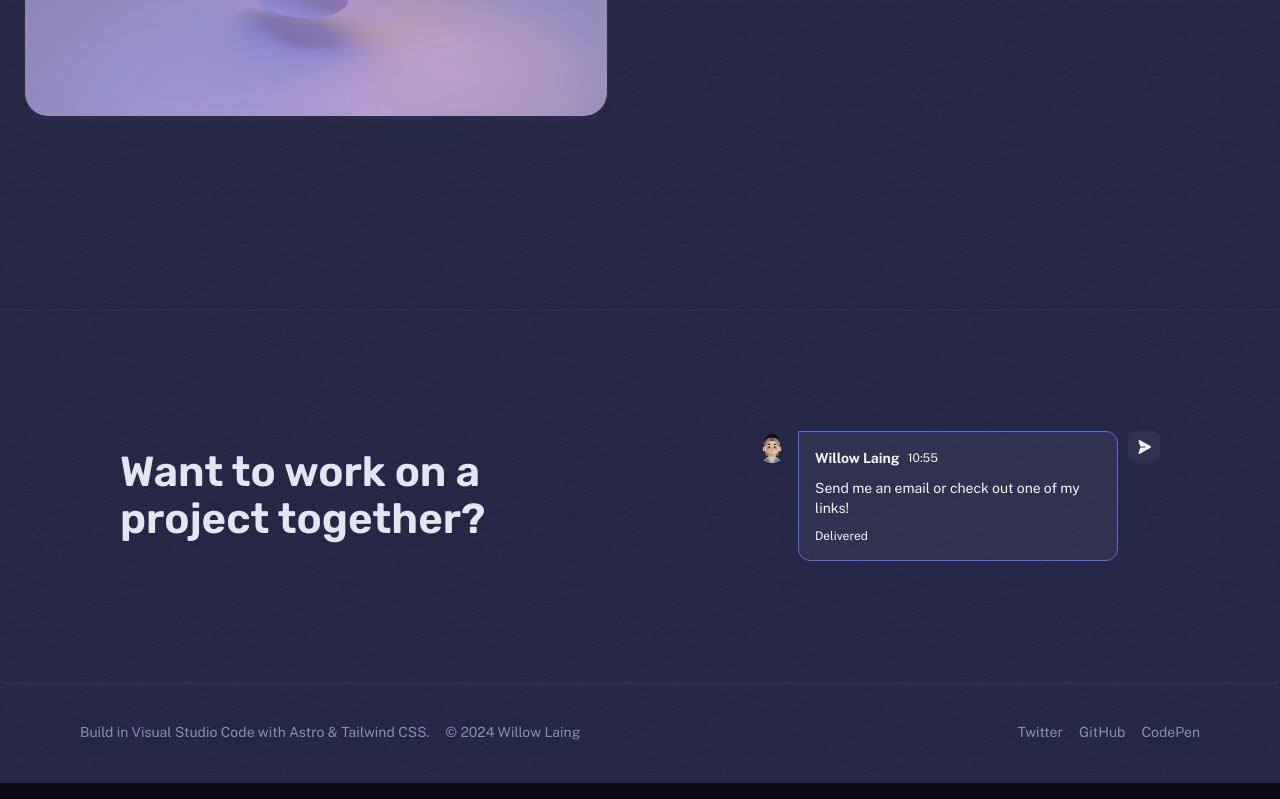
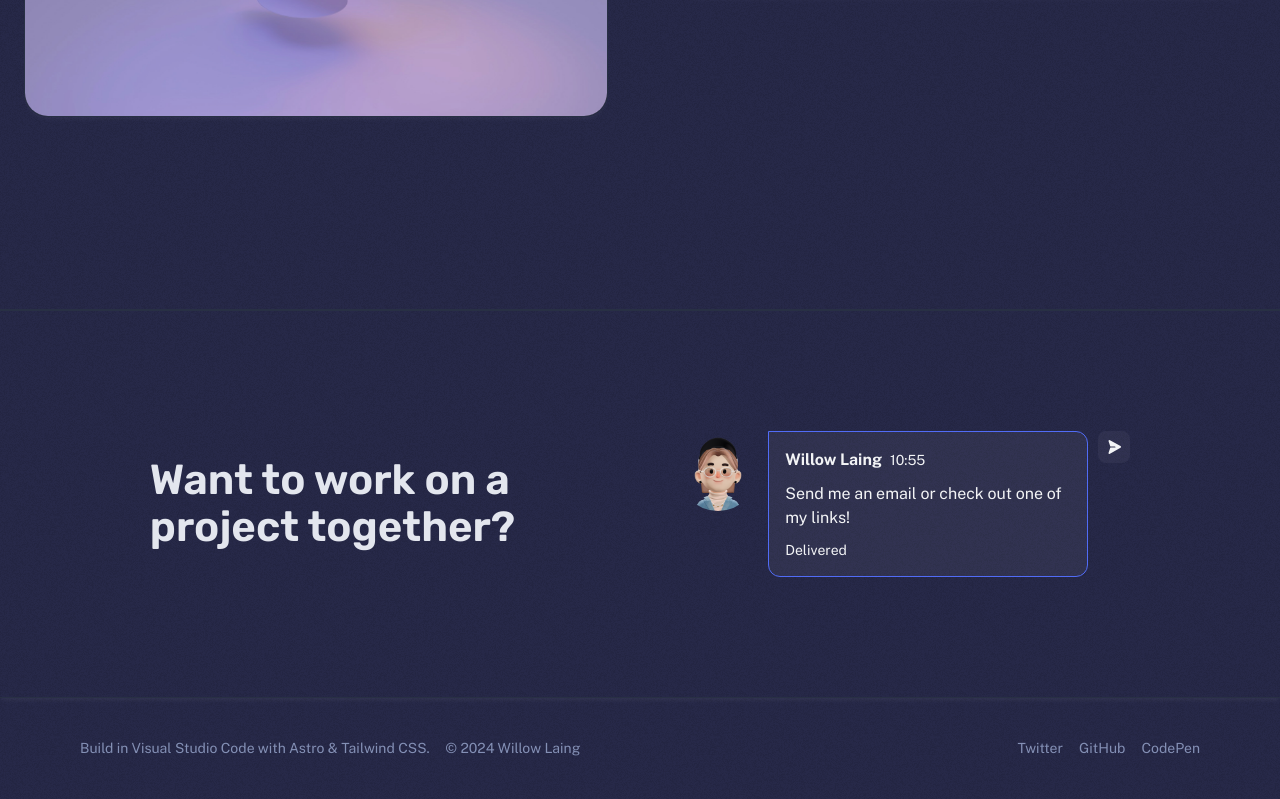
Before and after one commit to howlcoding/portfolio-v1, an Astro site: page / in a window 1280 px wide. Shown: the part 2765-3564 px from the top of the page. Built offline with nearby package versions, Linux system fonts and the light colour scheme; Astro itself is replaced by a stand-in of ours.

Commit message:
adjustments to cta

```diff
--- a/src/components/ContactCTA.astro
+++ b/src/components/ContactCTA.astro
@@ -2,14 +2,14 @@
 	<h2>Want to work on a project together?</h2>
 
 <div class="flex items-start gap-2.5">
-	<img class="w-8 h-8 rounded-full" src="/assets/portrait.png" alt="A 3D model of Willow Laing in a hat, glasses and turtleneck, smiling.">
+	<img class="w-20 h-20 rounded-full" src="/assets/portrait.png" alt="A 3D model of Willow Laing in a hat, glasses and turtleneck, smiling.">
 	<div class="flex flex-col w-full max-w-[320px] leading-1.5 p-4 border border-darkblue rounded-e-xl rounded-es-xl bg-graybg/5">
 	   <div class="flex items-center space-x-2 rtl:space-x-reverse">
-		  <span class="text-sm font-semibold text-gray-100">Willow Laing</span>
-		  <span class="text-xs font-normal text-gray-100">10:55</span>
+		  <span class="text-md font-semibold text-gray-100">Willow Laing</span>
+		  <span class="text-sm font-normal text-gray-100">10:55</span>
 	   </div>
-	   <p class="text-sm font-normal py-2.5 text-gray-100">Send me an email or check out one of my links!</p>
-	   <span class="text-xs font-normal text-gray-100">Delivered</span>
+	   <p class="text-md font-normal py-2.5 text-gray-100">Send me an email or check out one of my links!</p>
+	   <span class="text-sm font-normal text-gray-100">Delivered</span>
 	</div>
 	<a href="mailto:willow.laing12@gmail.com"><button id="dropdownMenuIconButton" class="inline-flex self-center items-center p-2 text-sm font-medium text-center text-gray-900 hover:border border-darkblue rounded-lg bg-graybg/5" type="button">
 	   <svg class="w-4 h-4 text-gray-100" aria-hidden="true" xmlns="http://www.w3.org/2000/svg" fill="currentColor" viewBox="0 0 256 256">
@@ -45,7 +45,7 @@
 			padding: 7.5rem;
 			flex-direction: row;
 			flex-wrap: wrap;
-			justify-content: space-between;
+			justify-content: space-around;
 		}
 
 		h2 {
```
